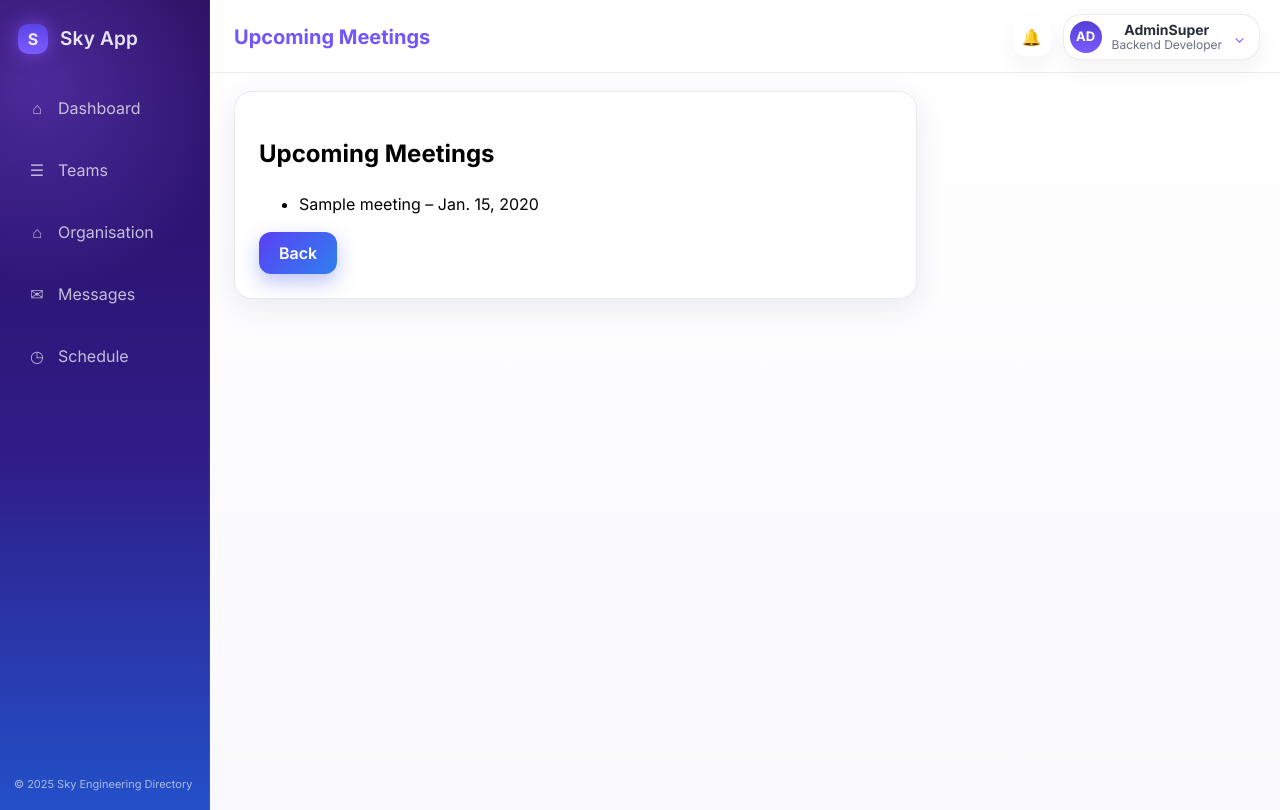
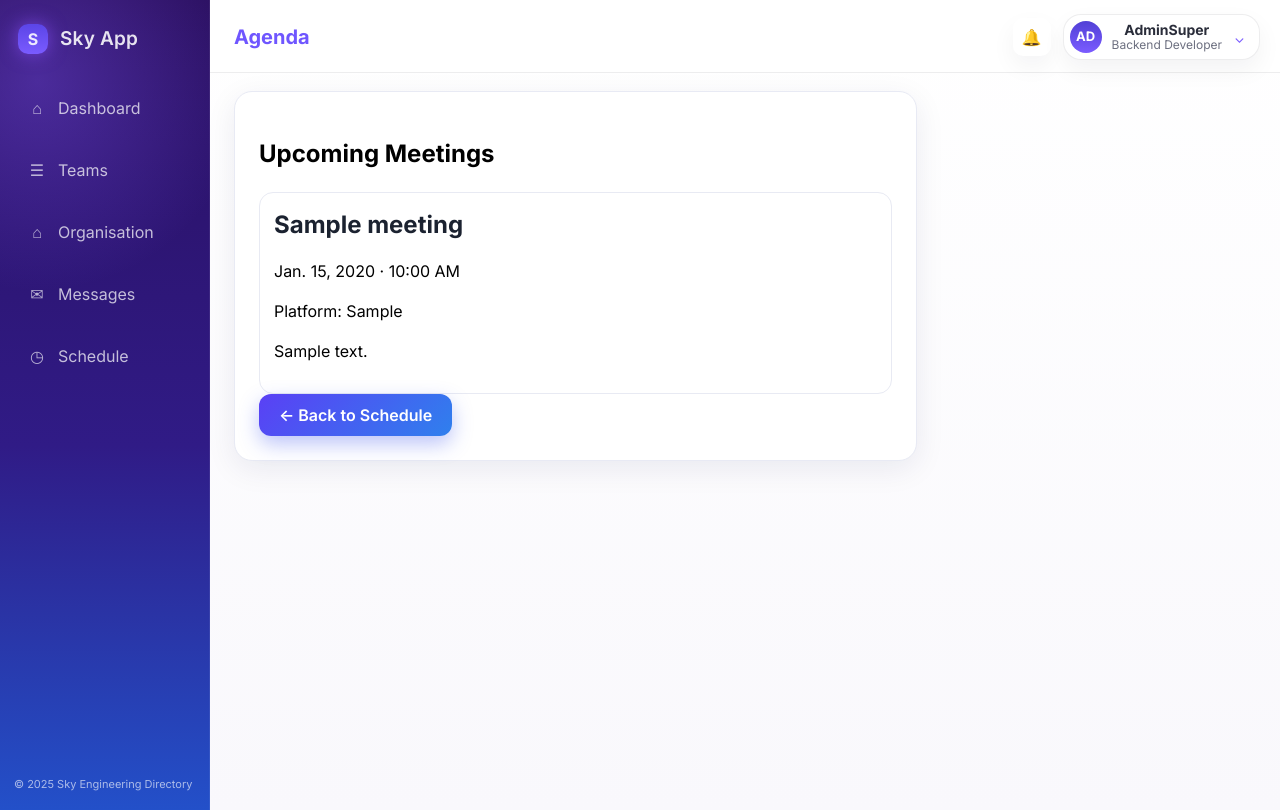
Before and after one commit to southWalesPinto/skyAppBiuldFolder, a Django app: page /meetings/upcoming/ in a window 1280 px wide. Run offline with Django 5.2, Linux system fonts and the light colour scheme; a user stored in the database is signed in; tables that the repository leaves empty hold one stand-in row (values such as "Sample post").

Commit message:
Change title to 'Agenda' and update meeting display

```diff
--- a/meetings/templates/meetings/upcoming_meetings.html
+++ b/meetings/templates/meetings/upcoming_meetings.html
@@ -5,8 +5,8 @@
 <link rel="stylesheet" href="{% static 'Css/pages/meetings/schedule.css' %}">
 {% endblock %}
 
-{% block title %}Upcoming Meetings{% endblock %}
-{% block page_title %}Upcoming Meetings{% endblock %}
+{% block title %}Agenda{% endblock %}
+{% block page_title %}Agenda{% endblock %}
 
 {% block content %}
 
@@ -16,16 +16,36 @@
     <h2>Upcoming Meetings</h2>
 
     {% if meetings %}
-      <ul>
+      <div class="meeting-card-list">
         {% for meeting in meetings %}
-          <li>{{ meeting.title }} – {{ meeting.date }}</li>
+          <article class="upcoming-card">
+            <h4>{{ meeting.title|default:"Scheduled Meeting" }}</h4>
+
+            <p>
+              {{ meeting.date }}
+              {% if meeting.time %}
+                · {{ meeting.time|time:"g:i A" }}
+              {% endif %}
+            </p>
+
+            <p>
+              Platform: {{ meeting.platform|default:"Not specified" }}
+            </p>
+
+            {% if meeting.message %}
+              <p>{{ meeting.message }}</p>
+            {% endif %}
+          </article>
         {% endfor %}
-      </ul>
+      </div>
     {% else %}
       <p>No upcoming meetings.</p>
     {% endif %}
 
-    <a href="{% url 'meetings:meeting_list' %}" class="schedule-cta-btn">Back</a>
+    <a href="{% url 'meetings:meeting_list' %}" class="schedule-cta-btn">
+      ← Back to Schedule
+    </a>
+
   </div>
 
 </section>
```
